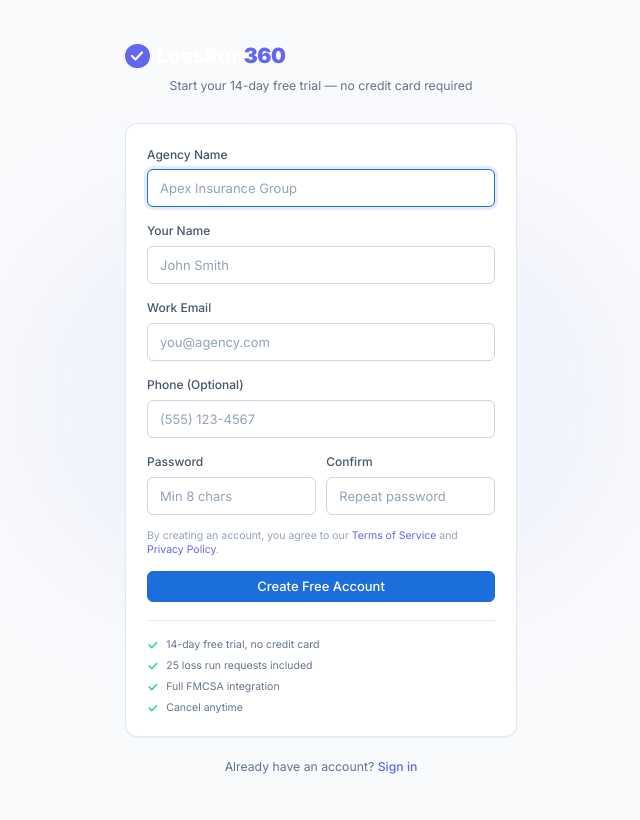
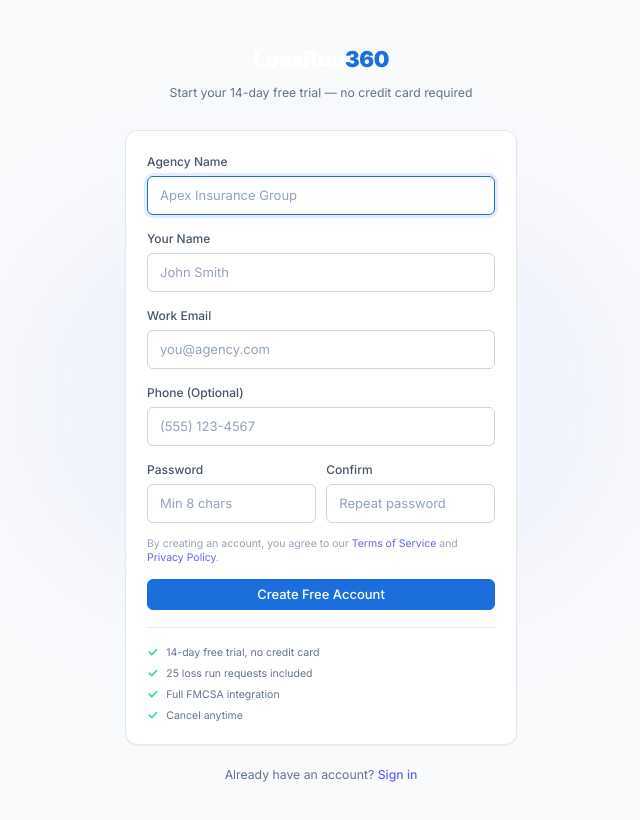
Before and after one commit to lossrun360/lossrun360, a Next.js app: page /register in a window 1280 px wide. Shown: the top 820 px of the page, without its empty margins (319-959 px from the left). Built offline with nearby package versions, Linux system fonts and the light colour scheme.

Commit message:
Update logo.tsx

```diff
--- a/components/layout/logo.tsx
+++ b/components/layout/logo.tsx
@@ -7,42 +7,46 @@ interface LogoProps {
   size?: 'sm' | 'md' | 'lg'
   href?: string
   className?: string
+  dark?: boolean
 }
 
-export function Logo({ size = 'md', href = '/', className }: LogoProps) {
+export function Logo({ size = 'md', href = '/', className, dark = true }: LogoProps) {
   const sizes = {
-    sm: 'text-lg',
-    md: 'text-xl',
-    lg: 'text-2xl',
+    sm: { fontSize: '15px' },
+    md: { fontSize: '18px' },
+    lg: { fontSize: '22px' },
   }
 
-  const content = (
-    <span className={cn('font-black tracking-tight text-white', sizes[size], className)}>
-      LossRun<span className="text-primary">360</span>
+  const style = {
+    fontWeight: 900,
+    letterSpacing: '-0.5px',
+    color: dark ? '#ffffff' : '#0f172a',
+    fontFamily: "'Inter', system-ui, sans-serif",
+    fontSize: sizes[size].fontSize,
+    textDecoration: 'none',
+  }
+
+  const text = (
+    <span style={style}>
+      LossRun<span style={{ color: '#1c6edd' }}>360</span>
     </span>
   )
 
   if (href) {
     return (
-      <Link href={href} className="flex items-center gap-2 hover:opacity-90 transition-opacity">
-        <div className="w-7 h-7 bg-primary rounded-lg flex items-center justify-center shrink-0">
-          <svg width="14" height="14" viewBox="0 0 14 14" fill="none">
-            <path d="M2 7L5.5 10.5L12 3.5" stroke="white" strokeWidth="2.2" strokeLinecap="round" strokeLinejoin="round"/>
-          </svg>
-        </div>
-        {content}
+      <Link
+        href={href}
+        className={cn('flex items-center hover:opacity-90 transition-opacity', className)}
+        style={{ textDecoration: 'none' }}
+      >
+        {text}
       </Link>
     )
   }
 
   return (
-    <div className="flex items-center gap-2">
-      <div className="w-7 h-7 bg-primary rounded-lg flex items-center justify-center shrink-0">
-        <svg width="14" height="14" viewBox="0 0 14 14" fill="none">
-          <path d="M2 7L5.5 10.5L12 3.5" stroke="white" strokeWidth="2.2" strokeLinecap="round" strokeLinejoin="round"/>
-        </svg>
-      </div>
-      {content}
+    <div className={cn('flex items-center', className)}>
+      {text}
     </div>
   )
 }
```
